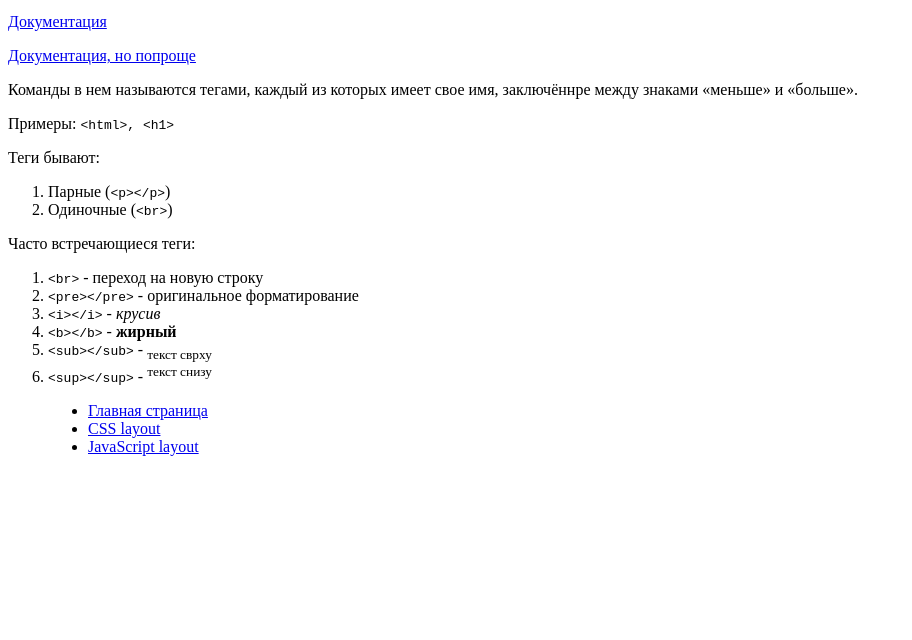
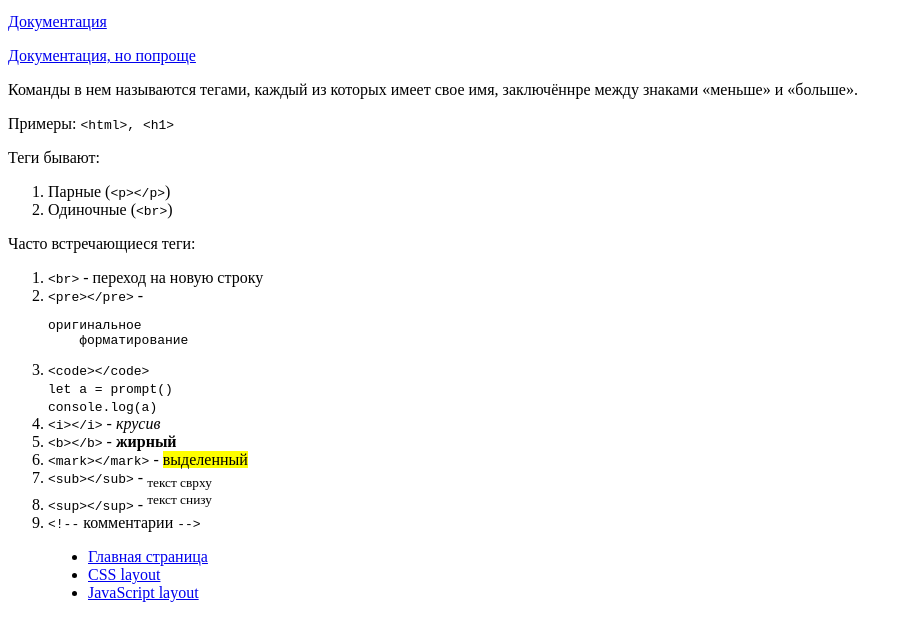
Before and after one commit to turleo/animated-octo-broccoli, a plain HTML site: page pages/html-layout.html in a window 1280 px wide. Shown: the part 80-720 px from the top of the page, without its empty margins (0-912 px from the left). Drawn offline with Linux system fonts and the light colour scheme.

Commit message:
Update html-layout.html

```diff
--- a/pages/html-layout.html
+++ b/pages/html-layout.html
@@ -28,7 +28,16 @@
                         <code>&#60;br&#62;</code> - переход на новую строку
                     </li>
                     <li>
-                        <code>&#60;pre&#62;&#60;/pre&#62;</code> - оригинальное форматирование
+                        <code>&#60;pre&#62;&#60;/pre&#62;</code> - <pre>оригинальное
+    форматирование</pre>
+                    </li>
+                    <li>
+                        <code>&#60;code&#62;&#60;/code&#62;</code>
+                        <br>
+                        <code>
+                            let a = prompt()<br>
+                            console.log(a)
+                        </code>
                     </li>
                     <li>
                         <code>&#60;i&#62;&#60;/i&#62;</code> - <i>крусив</i>
@@ -37,10 +46,16 @@
                         <code>&#60;b&#62;&#60;/b&#62;</code> - <b>жирный</b>
                     </li>
                     <li>
+                        <code>&#60;mark&#62;&#60;/mark&#62;</code> - <mark>выделенный</mark>
+                    </li>
+                    <li>
                         <code>&#60;sub&#62;&#60;/sub&#62;</code> - <sub>текст сврху</sub>
                     </li>
                     <li>
                         <code>&#60;sup&#62;&#60;/sup&#62;</code> - <sup>текст снизу</sup>
+                    </li>
+                    <li>
+                        <code>&#60;!--</code> комментарии <code>--&#62;</code>
                     </li>
                 </ol>
             </section>
```
